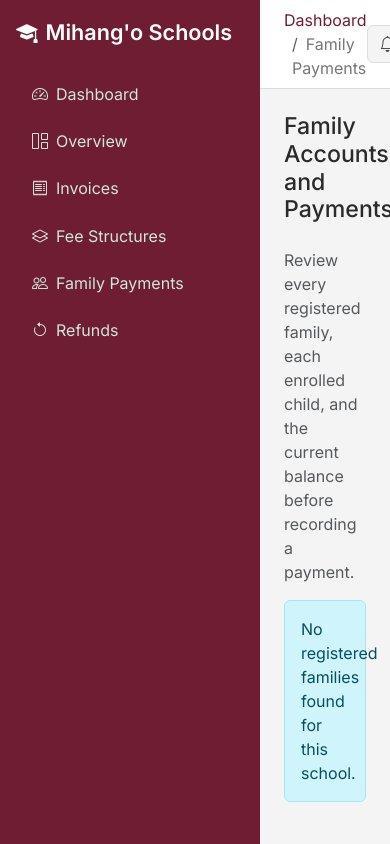
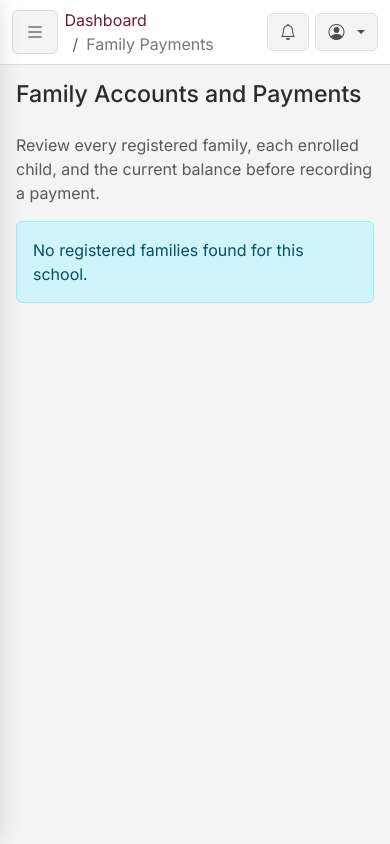
Before and after one commit to Cptzeph23/MJSS-SMS, a Django app: template SMS/templates/dashboard/finance/family_payment.html in a window 390 px wide. Run offline with Django 5.2, Linux system fonts and the light colour scheme; the template is opened without the code that fills it, so the values that code supplies are empty.

Commit message:
parent dashboard done

```diff
--- a/SMS/templates/base.html
+++ b/SMS/templates/base.html
@@ -76,6 +76,10 @@
             overflow-y: auto;
             background-color: var(--sms-school-primary, var(--sms-maroon-900));
             color: #cfe6db;
+            width: 260px;
+            flex: 0 0 260px;
+            z-index: 1045;
+            transition: transform .22s ease;
         }
         .sms-sidebar .sms-brand { color: #ffffff; }
         .sms-sidebar a { color: #cfe6db; text-decoration: none; }
@@ -100,6 +104,43 @@
         }
         .sms-topnav .btn-light:hover { background-color: var(--sms-maroon-100); }
         .d-flex > .flex-grow-1 { height: 100vh; overflow-y: auto; min-width: 0; }
+        .sms-main { min-width: 0; width: 100%; }
+        .sms-sidebar-backdrop { display: none; }
+
+        @media (max-width: 767.98px) {
+            html, body { width: 100%; max-width: 100%; overflow-x: hidden; }
+            body > .d-flex { min-height: 100vh; width: 100%; }
+            .sms-sidebar {
+                position: fixed;
+                inset: 0 auto 0 0;
+                width: min(84vw, 300px) !important;
+                height: 100dvh;
+                min-height: 0;
+                overflow-y: auto;
+                transform: translateX(-105%);
+                box-shadow: 8px 0 28px rgba(0,0,0,.2);
+            }
+            body.sms-sidebar-open .sms-sidebar { transform: translateX(0); }
+            body.sms-sidebar-open { overflow: hidden; }
+            .sms-sidebar-backdrop {
+                position: fixed;
+                inset: 0;
+                z-index: 1040;
+                background: rgba(20,15,17,.48);
+            }
+            body.sms-sidebar-open .sms-sidebar-backdrop { display: block; }
+            .sms-app-content { width: 100%; max-width: 100%; flex: 1 1 100%; }
+            .d-flex > .flex-grow-1 { height: 100dvh; width: 100%; overflow-x: hidden; }
+            .sms-topnav { min-height: 58px; gap: .5rem; padding-inline: .75rem !important; }
+            .sms-topnav > .sms-topnav-start { min-width: 0; flex: 1 1 auto; }
+            .sms-topnav .breadcrumb { white-space: nowrap; overflow: hidden; text-overflow: ellipsis; }
+            .sms-topnav > .d-flex { gap: .4rem !important; }
+            .sms-topnav .dropdown-toggle { max-width: 44vw; overflow: hidden; text-overflow: ellipsis; white-space: nowrap; }
+            .sms-topnav .dropdown-menu { max-width: calc(100vw - 1.5rem); }
+            .sms-main { padding: 1rem !important; }
+            .sms-main .table-responsive { max-width: 100%; }
+            .sms-main img, .sms-main canvas, .sms-main video { max-width: 100%; height: auto; }
+        }
 
         /* --- Stat cards: clean, elevated, jungle-green accent bar --- */
         .sms-stat-card {
@@ -119,7 +160,7 @@
 </head>
 <body>
 <div class="d-flex">
-    <nav class="sms-sidebar p-3" style="width: 260px; flex-shrink: 0; --sms-school-primary: {{ dashboard_school.primary_color|default:'#6f1d32' }}; --sms-school-secondary: {{ dashboard_school.secondary_color|default:'#4d4d4d' }};">
+    <nav id="dashboard-sidebar" class="sms-sidebar p-3" aria-label="Dashboard navigation" style="--sms-school-primary: {{ dashboard_school.primary_color|default:'#6f1d32' }}; --sms-school-secondary: {{ dashboard_school.secondary_color|default:'#4d4d4d' }};">
         <div class="fs-4 fw-semibold sms-brand mb-4 d-flex align-items-center gap-2">
             {% if dashboard_school and dashboard_school.logo %}
                 <img src="{{ dashboard_school.logo.url }}" alt="{{ dashboard_school.name }} logo"
@@ -142,16 +183,23 @@
             {% block sidebar_items %}{% endblock %}
         </ul>
     </nav>
+    <div class="sms-sidebar-backdrop" data-sidebar-close aria-hidden="true"></div>
 
-    <div class="flex-grow-1">
+    <div class="flex-grow-1 sms-app-content">
         <nav class="sms-topnav d-flex align-items-center justify-content-between px-4 py-2">
-            <nav aria-label="breadcrumb">
+            <div class="sms-topnav-start d-flex align-items-center gap-2">
+                <button class="btn btn-light d-md-none" type="button" id="dashboard-nav-toggle"
+                        aria-label="Open dashboard navigation" aria-controls="dashboard-sidebar" aria-expanded="false">
+                    <i class="bi bi-list fs-5" aria-hidden="true"></i>
+                </button>
+                <nav aria-label="breadcrumb">
                 <ol class="breadcrumb mb-0">
                     {% block breadcrumbs %}
                         <li class="breadcrumb-item active">Dashboard</li>
                     {% endblock %}
                 </ol>
-            </nav>
+                </nav>
+            </div>
             <div class="d-flex align-items-center gap-3">
                 <div class="dropdown">
                     <button class="btn btn-light position-relative" title="Notifications" data-bs-toggle="dropdown" type="button" aria-label="Notifications">
@@ -175,7 +223,7 @@
             </div>
         </nav>
 
-        <main class="p-4">
+        <main class="sms-main p-4">
             {% if messages %}
                 {% for message in messages %}
                     <div class="alert alert-{{ message.tags|default:'info' }} alert-dismissible fade show" role="alert">
@@ -190,6 +238,23 @@
 </div>
 <script>
 (function () {
+    const toggle = document.getElementById("dashboard-nav-toggle");
+    const backdrop = document.querySelector("[data-sidebar-close]");
+    function setSidebarOpen(open) {
+        document.body.classList.toggle("sms-sidebar-open", open);
+        if (toggle) {
+            toggle.setAttribute("aria-expanded", open ? "true" : "false");
+            toggle.setAttribute("aria-label", open ? "Close dashboard navigation" : "Open dashboard navigation");
+        }
+    }
+    if (toggle) toggle.addEventListener("click", () => setSidebarOpen(!document.body.classList.contains("sms-sidebar-open")));
+    if (backdrop) backdrop.addEventListener("click", () => setSidebarOpen(false));
+    document.addEventListener("keydown", event => { if (event.key === "Escape") setSidebarOpen(false); });
+    document.querySelectorAll("#dashboard-sidebar a").forEach(link => link.addEventListener("click", () => {
+        if (window.matchMedia("(max-width: 767.98px)").matches) setSidebarOpen(false);
+    }));
+    window.addEventListener("resize", () => { if (window.matchMedia("(min-width: 768px)").matches) setSidebarOpen(false); });
+
     const feedUrl = "{% url 'dashboard:notification_feed' %}";
     const badge = document.getElementById("notification-badge");
     const menu = document.getElementById("notification-menu");
--- a/SMS/templates/dashboard/_financial_history.html
+++ b/SMS/templates/dashboard/_financial_history.html
@@ -1,5 +1,5 @@
 <h5 class="mt-4">Financial History by Grade and Term</h5>
-<p class="small text-muted">Balances carry forward chronologically: positive amounts are arrears; negative amounts are unapplied credits.</p>
+<p class="small text-muted">Balances carry forward chronologically: positive amounts are credits; negative amounts are arrears.</p>
 {% for year in financial_history.years %}
 <div class="card sms-stat-card p-3 mb-3">
     <div class="d-flex justify-content-between flex-wrap mb-2"><h6>{{ year.class_name }} — {{ year.academic_year.name }}</h6><span class="fw-semibold">Year-end balance: Ksh {{ year.year_balance_display }}</span></div>
--- a/SMS/templates/dashboard/finance/family_payment.html
+++ b/SMS/templates/dashboard/finance/family_payment.html
@@ -18,7 +18,7 @@
         <div class="text-end small">
             <div>Billed: <strong>Ksh {{ family.total_billed }}</strong></div>
             <div>Paid: <strong>Ksh {{ family.total_paid }}</strong></div>
-            <div>Balance: <strong class="text-danger">Ksh {{ family.outstanding_balance_display }}</strong></div>
+            <div>Balance: <strong class="{% if family.outstanding_balance < 0 %}text-danger{% else %}text-success{% endif %}">Ksh {{ family.outstanding_balance_display }}</strong></div>
         </div>
     </div>
 
@@ -33,7 +33,7 @@
                     <td>{{ row.student.admission_number }}</td>
                     <td>Ksh {{ row.total_billed }}</td>
                     <td>Ksh {{ row.total_paid }}</td>
-                    <td class="{% if row.outstanding_balance > 0 %}text-danger{% endif %}">Ksh {{ row.outstanding_balance_display }}</td>
+                    <td class="{% if row.outstanding_balance < 0 %}text-danger{% else %}text-success{% endif %}">Ksh {{ row.outstanding_balance_display }}</td>
                 </tr>
             {% empty %}
                 <tr><td colspan="5" class="text-muted">No children are linked to this family.</td></tr>
```
Also changed, not shown: SMS/smsApp/services.py (+8 -4 lines), SMS/smsApp/tests.py (+6 -5 lines).
